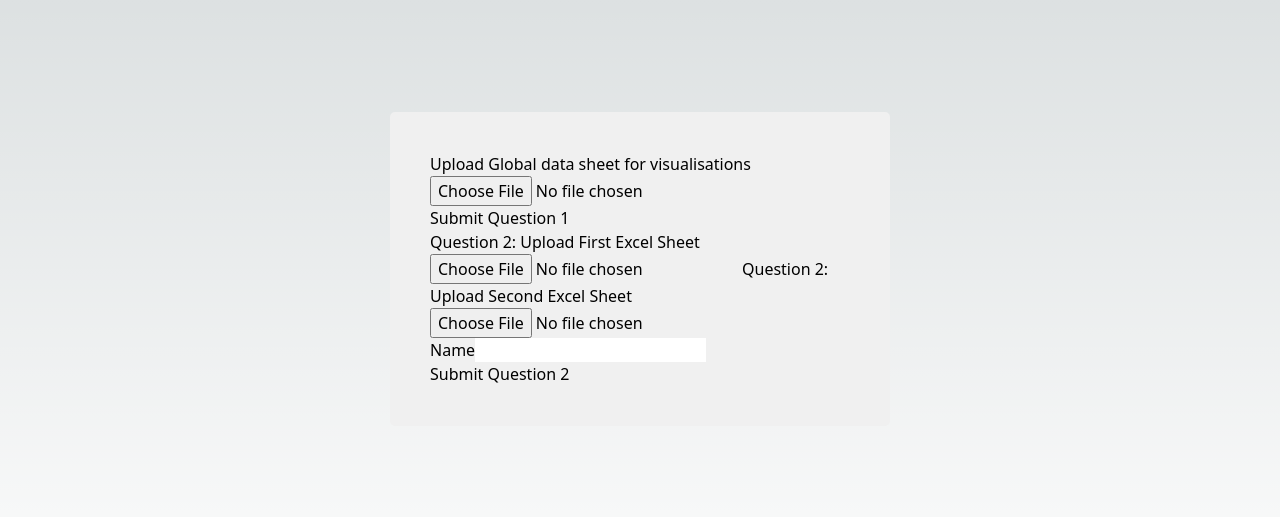
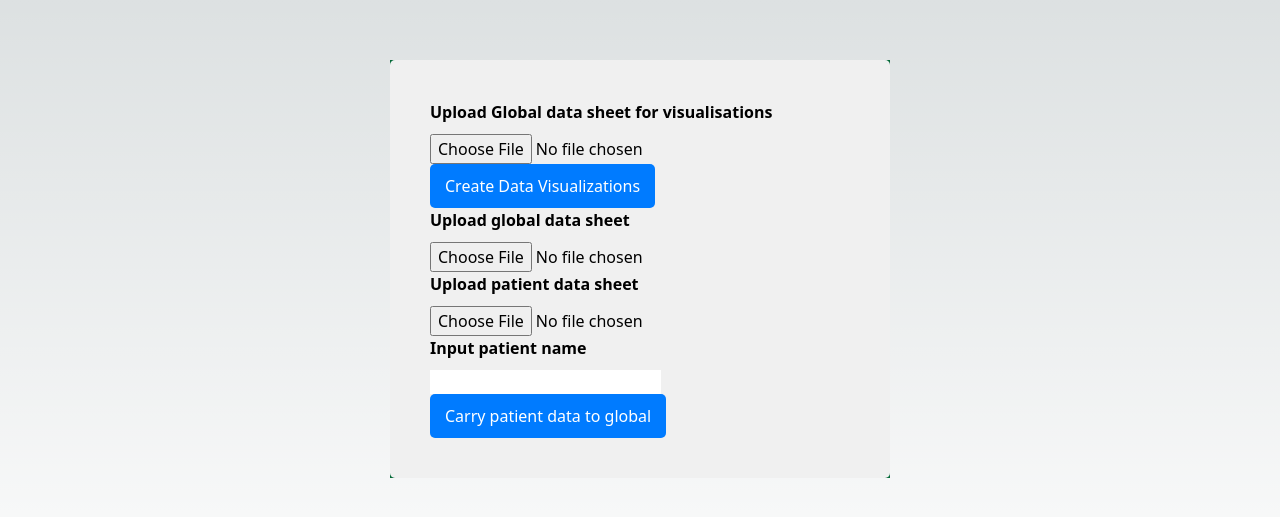
Before and after one commit to laraselinseyahi/formbackend-nextjs, a Next.js app: page / in a window 1280 px wide. Shown: the part 131-648 px from the top of the page. Built offline with nearby package versions, Linux system fonts and the light colour scheme.

Commit message:
calis lutfen11111223385555557

```diff
--- a/pages/index.js
+++ b/pages/index.js
@@ -90,25 +90,30 @@ const ContactForm = () => {
 
   return (
     <div className={styles.container}>
+      <body className={styles.body}>
       <form className={styles.form}>
         <div>
-          <label htmlFor="file1">Upload Global data sheet for visualisations </label>
+          <label htmlFor="file1"  className={styles.label}>Upload Global data sheet for visualisations </label>
           <input type="file" name="file1" id="file1" accept=".xlsx,.xls" onChange={(e) => setFile1(e.target.files[0])} />
-          <button type="submit" onClick={handleQuestion1Submit}>Submit Question 1</button>
+          <button type="submit" onClick={handleQuestion1Submit} className={styles.button}>Create Data Visualizations</button>
         </div>
         <div>
-          <label htmlFor="file2a">Question 2: Upload First Excel Sheet</label>
+          <label htmlFor="file2a" className={styles.label}>Upload global data sheet</label>
           <input type="file" name="file2a" id="file2a" accept=".xlsx,.xls" onChange={(e) => setFile2a(e.target.files[0])} />
-          <label htmlFor="file2b">Question 2: Upload Second Excel Sheet</label>
+        </div>
+        <div>
+          <label htmlFor="file2b" className={styles.label}>Upload patient data sheet</label>
           <input type="file" name="file2b" id="file2b" accept=".xlsx,.xls" onChange={(e) => setFile2b(e.target.files[0])} />
-          <div>
-            <label htmlFor="name">Name</label>
-            <input type="text" name="name" id="name" value={name} onChange={(e) => setName(e.target.value)} />
-          </div>
-          <button type="submit" onClick={handleQuestion2Submit}>Submit Question 2</button>
-
+        </div>
+        <div>
+          <label htmlFor="name" className={styles.label}>Input patient name</label>
+          <input type="text" name="name" id="name" value={name} onChange={(e) => setName(e.target.value)} />
+        </div>
+        <div>
+          <button type="submit" onClick={handleQuestion2Submit} className={styles.button}>Carry patient data to global</button>
         </div>
       </form>
+      </body>
     </div>
   );
 };
--- a/styles/contactForm.module.css
+++ b/styles/contactForm.module.css
@@ -11,6 +11,13 @@
   background-color: #f0f0f0;
   border-radius: 5px;
 }
+
+.body {
+  background-image: url('../images/green.png');
+  background-repeat: no-repeat;
+  background-size: cover;
+}
+
 
 /* Add any additional styling as needed */
 
```
